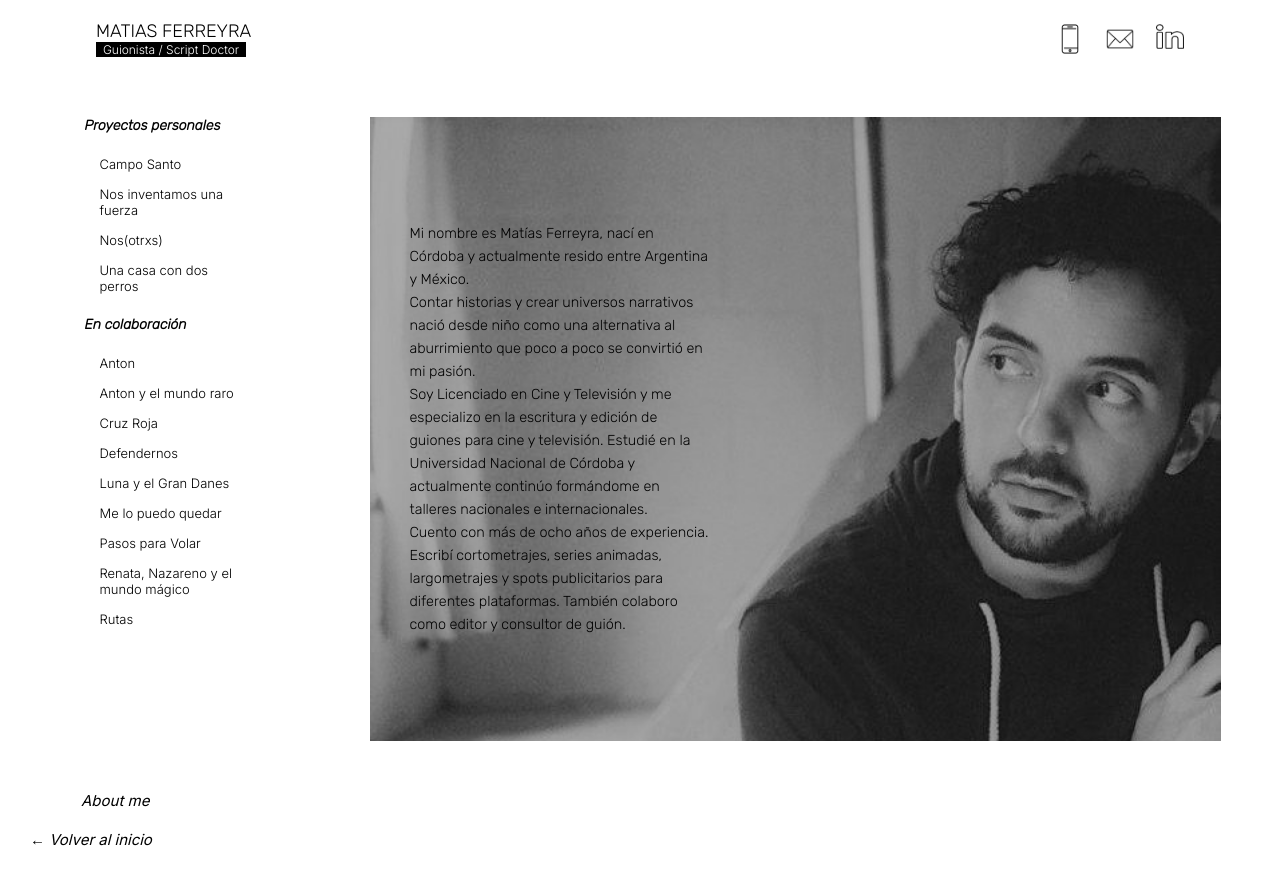
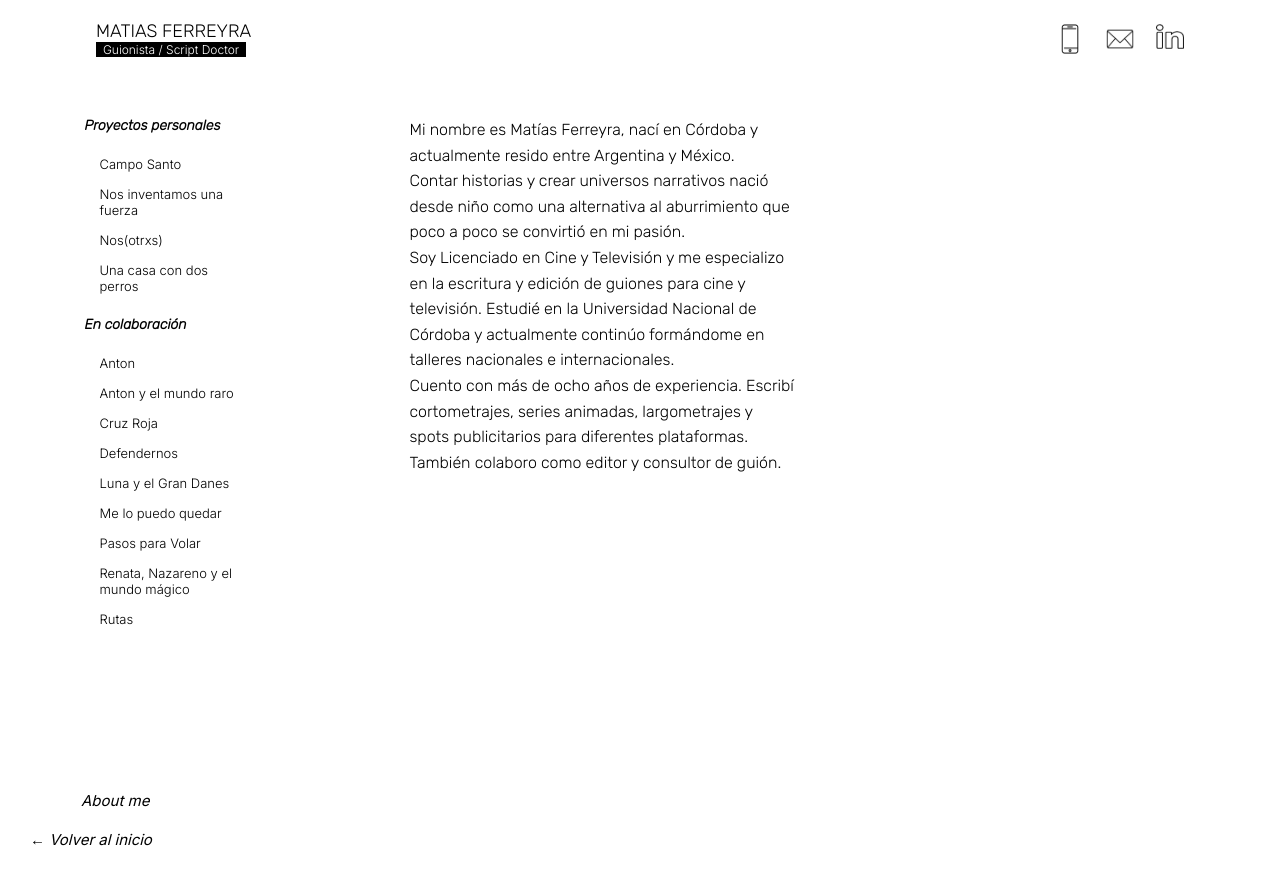
Before and after one commit to maxmferreyra/matiasferreyra, a Next.js app: page /about in a window 1280 px wide. Built offline with nearby package versions, Linux system fonts and the light colour scheme.

Commit message:
changes about me

```diff
--- a/styles/globals.css
+++ b/styles/globals.css
@@ -238,19 +238,13 @@ nav a:hover {
 
 .container-aboutMe {
   height: 78vh;
-  display: flex;
-  flex-direction: column;
-  justify-content: center;
-  align-items: flex-start;
-  background-image: url(../public/img/18033110_10213579583430931_4711515667954345015_n.jpg);
-  background-size: cover;
   width: 95%;
 }
 
 .about-me {
   font-family: 'Rubik', sans-serif;
   padding-left: 40px;
-  width: 40%;
-  font-size: 0.90em;
+  width: 50%;
+  font-size: 1em;
   line-height: 1.6em;
 }
```
Also changed, not shown: public/img/1500968_10203091399392885_526176593_o.jpg (deleted), public/img/18033110_10213579583430931_4711515667954345015_n.jpg (deleted).
